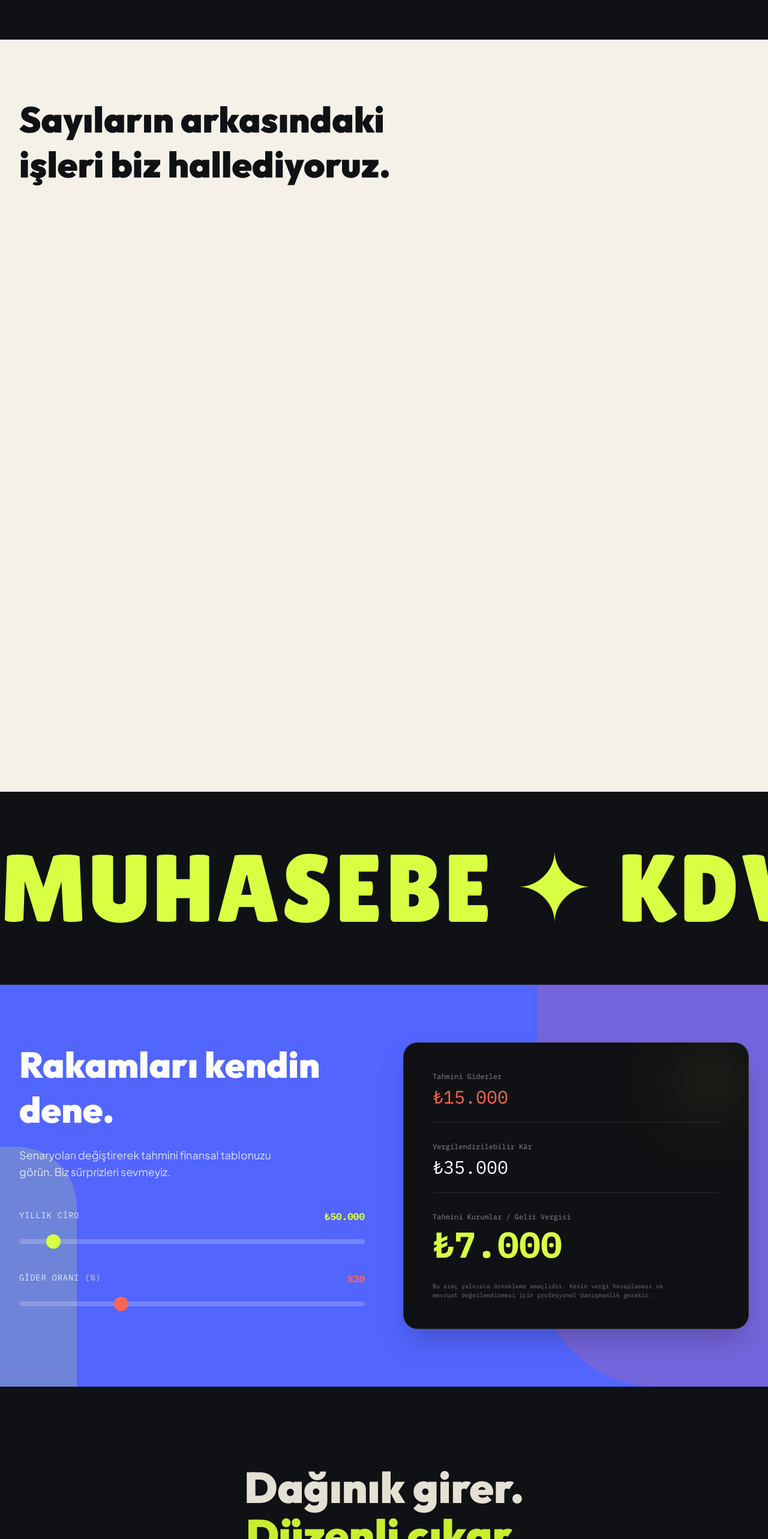
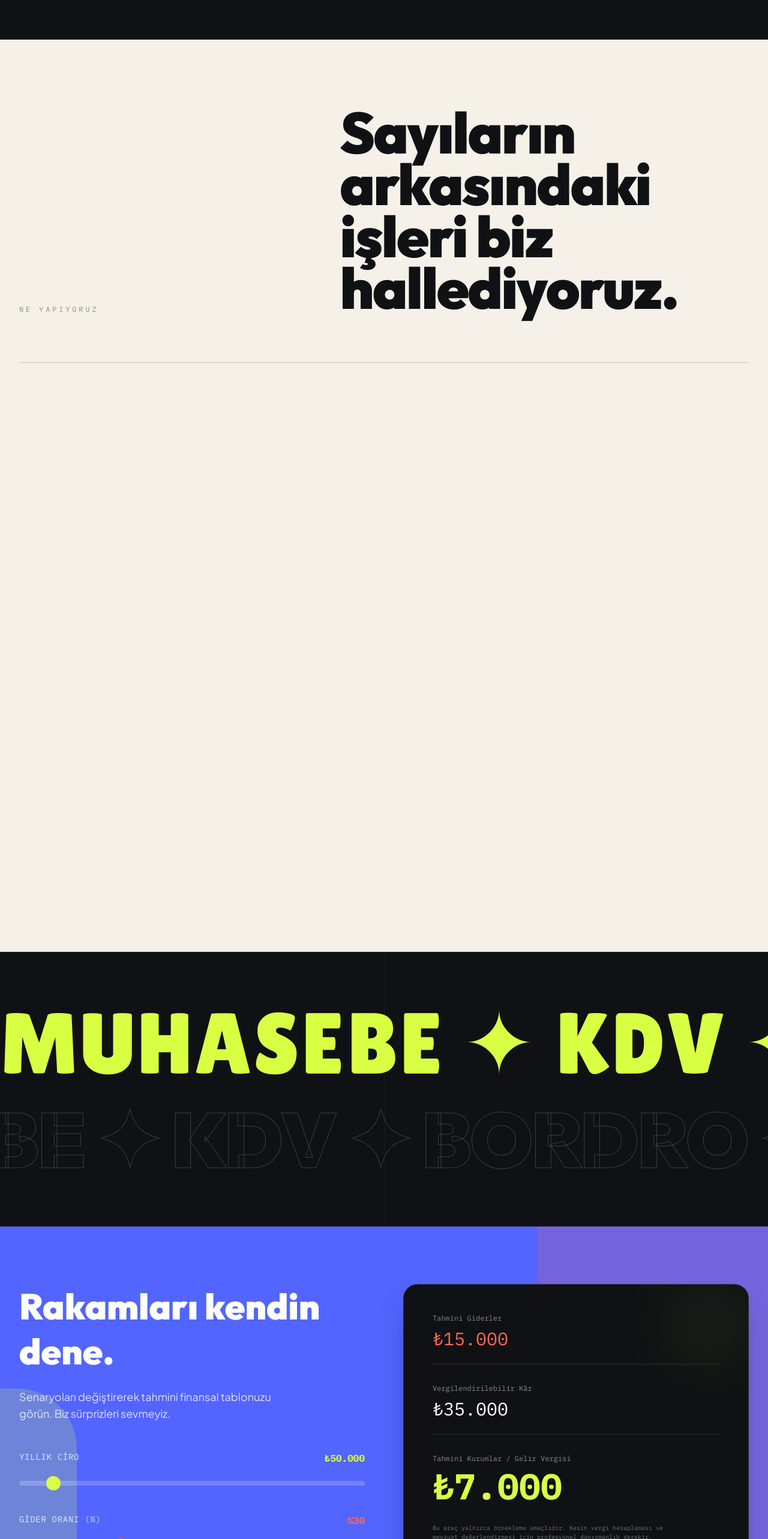
Before and after one commit to omeryigitler/muhasebe, a React (Vite) app: page / in a window 1280 px wide. Shown: the part 4094-6660 px from the top of the page at 60% size. Built offline with nearby package versions, Linux system fonts and the light colour scheme.

Commit message:
feat: make services and ledger motion more editorial

```diff
--- a/src/components/ChaosToOrder.tsx
+++ b/src/components/ChaosToOrder.tsx
@@ -7,79 +7,142 @@ import { useLanguage } from '../context/LanguageContext';
 gsap.registerPlugin(useGSAP, ScrollTrigger);
 
 export const ChaosToOrder = () => {
-  const { t } = useLanguage();
-  const container = useRef<HTMLDivElement>(null);
-  const itemsRef = useRef<(HTMLDivElement | null)[]>([]);
+  const { t, language } = useLanguage();
+  const container = useRef<HTMLElement>(null);
 
-  const scatteredItems = [
-    { text: t('chaos.items.0'), style: 'text-2xl font-mono border-b-2 border-red-500 pb-1 rotate-6' },
-    { text: '€829.40', style: 'text-5xl font-mono text-acid-lime -rotate-12' },
-    { text: t('chaos.items.1'), style: 'text-4xl font-display bg-electric-blue text-white px-4 py-2 rotate-12' },
-    { text: t('chaos.items.2'), style: 'text-xl tracking-[0.5em] rotate-3' },
-    { text: '12/08', style: 'text-3xl font-mono text-coral -rotate-6' },
-    { text: '+€3,420', style: 'text-4xl font-mono bg-white text-deep-ink px-4 py-1 rotate-6' },
-    { text: '−€875', style: 'text-3xl font-mono text-red-500 -rotate-3' },
-    { text: t('chaos.items.3'), style: 'text-xl border border-white/30 p-2 border-dashed rotate-12' },
-    { text: '%', style: 'text-8xl font-display text-vivid-purple opacity-50 -rotate-12' },
-  ];
+  const rows = language === 'tr'
+    ? [
+        ['FATURA 0294', 'SATIŞ', '+₺34.200'],
+        ['FİŞ 1182', 'GİDER', '−₺8.750'],
+        ['BANKA 08/12', 'TAHSİLAT', '+₺12.400'],
+        ['BORDRO 08', 'PERSONEL', '−₺19.680'],
+        ['KDV 08', 'VERGİ', '−₺3.420'],
+      ]
+    : [
+        ['INVOICE 0294', 'SALES', '+₺34,200'],
+        ['RECEIPT 1182', 'EXPENSE', '−₺8,750'],
+        ['BANK 08/12', 'COLLECTION', '+₺12,400'],
+        ['PAYROLL 08', 'PEOPLE', '−₺19,680'],
+        ['VAT 08', 'TAX', '−₺3,420'],
+      ];
 
   useGSAP(() => {
-    // Initial random scattered positions (limited Y bounds to avoid overlapping with text)
-    itemsRef.current.forEach((item, i) => {
-      if (!item) return;
-      gsap.set(item, {
-        x: () => gsap.utils.random(-300, 300),
-        y: () => gsap.utils.random(-150, 200),
-        rotation: () => gsap.utils.random(-45, 45),
-        scale: () => gsap.utils.random(0.8, 1.2),
+    const ledgerRows = gsap.utils.toArray<HTMLElement>('.ledger-row');
+    const rules = gsap.utils.toArray<HTMLElement>('.ledger-rule');
+
+    ledgerRows.forEach((row) => {
+      gsap.set(row, {
+        x: gsap.utils.random(-260, 260),
+        y: gsap.utils.random(-120, 160),
+        rotation: gsap.utils.random(-18, 18),
+        scale: gsap.utils.random(0.86, 1.08),
+        opacity: 0.5,
       });
     });
+    gsap.set(rules, { scaleX: 0, transformOrigin: 'left center' });
+    gsap.set('.ledger-header, .ledger-total', { autoAlpha: 0, y: 20 });
 
-    const tl = gsap.timeline({
+    const timeline = gsap.timeline({
       scrollTrigger: {
         trigger: container.current,
-        start: 'top 30%',
-        end: 'bottom 80%',
+        start: 'top 35%',
+        end: 'bottom 70%',
         scrub: 1,
-      }
+      },
     });
 
-    // Snap to order
-    itemsRef.current.forEach((item, i) => {
-      if (!item) return;
-      tl.to(item, {
+    ledgerRows.forEach((row, index) => {
+      timeline.to(row, {
         x: 0,
         y: 0,
         rotation: 0,
         scale: 1,
-        ease: 'power2.inOut',
-      }, 0); // all start at the same time
+        opacity: 1,
+        duration: 0.8,
+        ease: 'power3.inOut',
+      }, index * 0.08);
     });
 
-  }, { scope: container });
+    timeline.to(rules, {
+      scaleX: 1,
+      stagger: 0.05,
+      duration: 0.45,
+      ease: 'power2.out',
+    }, 0.35);
+
+    timeline.to('.ledger-header', {
+      autoAlpha: 1,
+      y: 0,
+      duration: 0.35,
+    }, 0.55);
+
+    timeline.to('.ledger-total', {
+      autoAlpha: 1,
+      y: 0,
+      duration: 0.45,
+      ease: 'back.out(1.4)',
+    }, 0.72);
+  }, { scope: container, dependencies: [language] });
 
   return (
-    <section ref={container} className="py-32 px-4 bg-deep-ink text-warm-paper overflow-hidden flex flex-col justify-center items-center relative">
-      <div className="text-center z-10 relative mix-blend-difference mb-32">
-        <h2 className="text-5xl md:text-7xl font-display leading-[1.1]">
-          {t('chaos.t1')}<br/>
-          <span className="text-acid-lime">{t('chaos.t2')}</span>
-        </h2>
+    <section ref={container} className="relative bg-deep-ink text-warm-paper py-36 px-4 md:px-8 overflow-hidden min-h-[110vh] flex items-center">
+      <div className="absolute inset-0 pointer-events-none">
+        <span className="absolute top-[12%] left-[7%] text-[8rem] font-display text-coral/10 rotate-12">%</span>
+        <span className="absolute bottom-[10%] right-[6%] text-[10rem] font-display text-electric-blue/10 -rotate-12">€</span>
       </div>
 
-      <div className="relative w-full max-w-4xl min-h-[300px] flex items-center justify-center">
-        {/* We use a grid for the ordered state, but items are initially scattered using GSAP absolute transforms */}
-        <div className="grid grid-cols-2 md:grid-cols-3 gap-8 w-full justify-items-center items-center pointer-events-none">
-          {scatteredItems.map((item, i) => (
-            <div
-              key={i}
-              ref={el => itemsRef.current[i] = el}
-              className={`whitespace-nowrap transition-colors duration-1000 ${item.style}`}
-              style={{ willChange: 'transform' }}
-            >
-              {item.text}
+      <div className="max-w-6xl mx-auto w-full relative z-10">
+        <div className="grid grid-cols-1 lg:grid-cols-[0.9fr_1.4fr] gap-10 lg:gap-20 items-end mb-20">
+          <div>
+            <p className="font-mono text-xs uppercase tracking-[0.3em] text-acid-lime mb-5">
+              {language === 'tr' ? 'Evraktan sisteme' : 'From paperwork to system'}
+            </p>
+            <h2 className="font-display text-5xl md:text-7xl leading-[0.94]">
+              {t('chaos.t1')}<br />
+              <span className="text-acid-lime">{t('chaos.t2')}</span>
+            </h2>
+          </div>
+          <p className="text-lg md:text-xl text-white/55 max-w-xl lg:justify-self-end">
+            {language === 'tr'
+              ? 'Dağınık belgeler tek tek kaybolmaz. Her hareket sınıflanır, satıra oturur ve sonunda okunabilir bir finansal tabloya dönüşür.'
+              : 'Nothing disappears inside a pile. Every movement gets classified, lands on a ledger line, and becomes a financial picture you can actually read.'}
+          </p>
+        </div>
+
+        <div className="relative bg-[#15171B] border border-white/10 rounded-[28px] p-5 md:p-8 shadow-2xl overflow-hidden">
+          <div className="ledger-header grid grid-cols-[1.2fr_0.8fr_auto] gap-4 pb-4 font-mono text-[10px] md:text-xs uppercase tracking-[0.24em] text-white/30">
+            <span>{language === 'tr' ? 'Belge' : 'Document'}</span>
+            <span>{language === 'tr' ? 'Kategori' : 'Category'}</span>
+            <span className="text-right">{language === 'tr' ? 'Tutar' : 'Amount'}</span>
+          </div>
+
+          <div>
+            {rows.map((row) => (
+              <div key={row[0]} className="relative">
+                <div className="ledger-rule absolute top-0 left-0 right-0 h-px bg-white/10" />
+                <div className="ledger-row grid grid-cols-[1.2fr_0.8fr_auto] gap-4 items-center py-5 md:py-6 font-mono will-change-transform">
+                  <span className="text-sm md:text-base text-white/80">{row[0]}</span>
+                  <span className="text-[10px] md:text-xs uppercase tracking-[0.2em] text-white/35">{row[1]}</span>
+                  <span className={`text-right text-base md:text-lg ${row[2].startsWith('+') ? 'text-acid-lime' : 'text-coral'}`}>
+                    {row[2]}
+                  </span>
+                </div>
+              </div>
+            ))}
+          </div>
+
+          <div className="ledger-rule h-px bg-white/10" />
+          <div className="ledger-total flex flex-col md:flex-row md:items-end justify-between gap-4 pt-7">
+            <div>
+              <p className="font-mono text-[10px] uppercase tracking-[0.24em] text-white/30 mb-2">
+                {language === 'tr' ? 'Net hareket' : 'Net movement'}
+              </p>
+              <p className="font-display text-4xl md:text-6xl text-acid-lime">+₺14.750</p>
             </div>
-          ))}
+            <p className="font-mono text-xs text-white/35 max-w-xs md:text-right">
+              {language === 'tr' ? '5 belge → 5 sınıflandırılmış kayıt → 1 okunabilir sonuç' : '5 documents → 5 classified entries → 1 readable result'}
+            </p>
+          </div>
         </div>
       </div>
     </section>
--- a/src/components/KineticMarquee.tsx
+++ b/src/components/KineticMarquee.tsx
@@ -8,33 +8,80 @@ gsap.registerPlugin(useGSAP, ScrollTrigger);
 
 export const KineticMarquee = () => {
   const { t } = useLanguage();
-  const container = useRef<HTMLDivElement>(null);
-  const textRef = useRef<HTMLDivElement>(null);
+  const container = useRef<HTMLElement>(null);
+  const topTrack = useRef<HTMLDivElement>(null);
+  const bottomTrack = useRef<HTMLDivElement>(null);
 
   useGSAP(() => {
-    // Simple scrub animation based on scroll
-    gsap.to(textRef.current, {
-      xPercent: -20,
+    const skewTop = gsap.quickTo(topTrack.current, 'skewX', { duration: 0.25, ease: 'power3.out' });
+    const skewBottom = gsap.quickTo(bottomTrack.current, 'skewX', { duration: 0.25, ease: 'power3.out' });
+    const scaleTop = gsap.quickTo(topTrack.current, 'scaleY', { duration: 0.3, ease: 'power3.out' });
+
+    gsap.to(topTrack.current, {
+      xPercent: -22,
       ease: 'none',
       scrollTrigger: {
         trigger: container.current,
         start: 'top bottom',
         end: 'bottom top',
-        scrub: 1,
-      }
+        scrub: 0.7,
+      },
     });
+
+    gsap.fromTo(bottomTrack.current, { xPercent: -18 }, {
+      xPercent: 4,
+      ease: 'none',
+      scrollTrigger: {
+        trigger: container.current,
+        start: 'top bottom',
+        end: 'bottom top',
+        scrub: 0.7,
+      },
+    });
+
+    const velocityTrigger = ScrollTrigger.create({
+      trigger: container.current,
+      start: 'top bottom',
+      end: 'bottom top',
+      onUpdate: (self) => {
+        const velocity = gsap.utils.clamp(-13, 13, self.getVelocity() / 220);
+        skewTop(velocity);
+        skewBottom(-velocity * 0.7);
+        scaleTop(1 + Math.min(Math.abs(velocity) / 80, 0.08));
+      },
+      onLeave: () => {
+        skewTop(0);
+        skewBottom(0);
+        scaleTop(1);
+      },
+      onLeaveBack: () => {
+        skewTop(0);
+        skewBottom(0);
+        scaleTop(1);
+      },
+    });
+
+    return () => velocityTrigger.kill();
   }, { scope: container });
 
   const text = t('marquee');
 
   return (
-    <section ref={container} className="py-20 bg-deep-ink text-acid-lime overflow-hidden flex items-center border-y border-white/5">
+    <section ref={container} className="relative py-14 md:py-20 bg-deep-ink overflow-hidden border-y border-white/5">
+      <div className="absolute inset-y-0 left-1/2 w-px bg-white/5" />
       <div
-        ref={textRef}
-        className="whitespace-nowrap font-playful text-7xl md:text-8xl lg:text-[10rem] tracking-wide"
-        style={{ width: '200%' }}
+        ref={topTrack}
+        className="whitespace-nowrap font-playful text-6xl md:text-8xl lg:text-[9rem] leading-none tracking-wide text-acid-lime will-change-transform"
+        style={{ width: '240%', transformOrigin: 'center' }}
       >
-        {text.repeat(4)}
+        {text.repeat(5)}
+      </div>
+      <div
+        ref={bottomTrack}
+        className="mt-4 md:mt-6 whitespace-nowrap font-display font-black text-5xl md:text-7xl lg:text-[8rem] leading-none tracking-tight text-transparent opacity-45 will-change-transform"
+        style={{ width: '240%', WebkitTextStroke: '1px rgba(245,241,232,0.45)' }}
+      >
+        {text.repeat(5)}
       </div>
     </section>
   );
--- a/src/components/Services.tsx
+++ b/src/components/Services.tsx
@@ -2,74 +2,115 @@ import React, { useRef } from 'react';
 import gsap from 'gsap';
 import { useGSAP } from '@gsap/react';
 import { ScrollTrigger } from 'gsap/ScrollTrigger';
-import { cn } from '../utils/cn';
 import { useLanguage } from '../context/LanguageContext';
 
 gsap.registerPlugin(useGSAP, ScrollTrigger);
 
 export const Services = () => {
-  const { t } = useLanguage();
-  const container = useRef<HTMLDivElement>(null);
+  const { t, language } = useLanguage();
+  const container = useRef<HTMLElement>(null);
 
-  const services = [
-    { id: '01', title: t('services.01'), color: 'bg-electric-blue text-white', span: 'col-span-1 md:col-span-2 md:row-span-2' },
-    { id: '02', title: t('services.02'), color: 'bg-acid-lime text-deep-ink', span: 'col-span-1' },
-    { id: '03', title: t('services.03'), color: 'bg-coral text-deep-ink', span: 'col-span-1' },
-    { id: '04', title: t('services.04'), color: 'bg-[#1A1C21] text-warm-paper', span: 'col-span-1 md:col-span-2' },
-    { id: '05', title: t('services.05'), color: 'bg-[#FF90E8] text-deep-ink', span: 'col-span-1 md:row-span-2' },
-    { id: '06', title: t('services.06'), color: 'bg-[#00E5FF] text-deep-ink', span: 'col-span-1' },
+  const details = language === 'tr'
+    ? [
+        'Günlük kayıtlar, banka hareketleri ve düzenli defter akışı.',
+        'KDV takibi, beyan dönemleri ve vergi görünürlüğü.',
+        'Maaş, kesinti ve ödeme sürecinin tek takvimde yönetimi.',
+        'Kuruluş sürecinden ilk finansal düzene kadar temiz başlangıç.',
+        'Toplamları değil, değişimin nedenini gösteren yönetim görünümü.',
+        'Karar vermeden önce rakamların ne söylediğini birlikte okuma.',
+      ]
+    : [
+        'Daily entries, bank movements, and a bookkeeping flow that stays clean.',
+        'VAT tracking, filing periods, and tax visibility before deadlines.',
+        'Payroll, deductions, and payment timing managed on one clear timeline.',
+        'A clean financial setup from incorporation through the first reporting cycle.',
+        'Management reporting that explains the movement, not only the total.',
+        'Advisory that turns accounting information into a decision you can use.',
+      ];
+
+  const accents = [
+    'bg-electric-blue text-white',
+    'bg-acid-lime text-deep-ink',
+    'bg-coral text-deep-ink',
+    'bg-vivid-purple text-white',
+    'bg-[#FF90E8] text-deep-ink',
+    'bg-[#00E5FF] text-deep-ink',
   ];
 
+  const symbols = ['+', '%', '€', '→', '=', '?'];
+  const hoverText = ['group-hover:text-white', 'group-hover:text-deep-ink', 'group-hover:text-deep-ink', 'group-hover:text-white', 'group-hover:text-deep-ink', 'group-hover:text-deep-ink'];
+
+  const services = Array.from({ length: 6 }, (_, index) => ({
+    id: String(index + 1).padStart(2, '0'),
+    title: t(`services.0${index + 1}`),
+    description: details[index],
+    accent: accents[index],
+    symbol: symbols[index],
+    hoverText: hoverText[index],
+  }));
+
   useGSAP(() => {
-    const cards = gsap.utils.toArray('.service-card') as HTMLElement[];
-
-    cards.forEach((card, i) => {
-      gsap.from(card, {
+    const rows = gsap.utils.toArray<HTMLElement>('.service-row');
+    rows.forEach((row, index) => {
+      const direction = index % 2 === 0 ? -1 : 1;
+      gsap.from(row, {
+        x: 70 * direction,
+        opacity: 0,
+        duration: 0.9,
+        ease: 'power3.out',
         scrollTrigger: {
-          trigger: card,
-          start: 'top bottom-=100',
+          trigger: row,
+          start: 'top 88%',
           toggleActions: 'play none none reverse',
         },
-        y: 50,
-        opacity: 0,
-        duration: 0.8,
-        ease: 'power3.out',
-        delay: (i % 3) * 0.1
       });
     });
-  }, { scope: container });
+  }, { scope: container, dependencies: [language] });
 
   return (
-    <section id="services" ref={container} className="py-24 px-4 md:px-8 bg-warm-paper text-deep-ink">
+    <section id="services" ref={container} className="bg-warm-paper text-deep-ink py-28 px-4 md:px-8 overflow-hidden">
       <div className="max-w-7xl mx-auto">
-        <h2 className="text-4xl md:text-6xl font-display mb-16 max-w-2xl leading-tight">
-          {t('services.title')}
-        </h2>
+        <div className="grid grid-cols-1 lg:grid-cols-[1fr_1.5fr] gap-8 lg:gap-20 mb-20 items-end">
+          <p className="font-mono text-xs uppercase tracking-[0.32em] text-deep-ink/45">
+            {language === 'tr' ? 'Ne yapıyoruz' : 'What we do'}
+          </p>
+          <h2 className="font-display text-5xl md:text-7xl lg:text-8xl leading-[0.9] tracking-tight max-w-4xl">
+            {t('services.title')}
+          </h2>
+        </div>
 
-        <div className="grid grid-cols-1 md:grid-cols-3 lg:grid-cols-4 gap-4 auto-rows-[200px]">
-          {services.map((s) => (
-            <div
-              key={s.id}
-              className={cn(
-                "service-card group relative p-6 rounded-2xl overflow-hidden flex flex-col justify-between transition-all duration-500 ease-out hover:-translate-y-2 hover:shadow-[0_20px_40px_-15px_rgba(0,0,0,0.5)] border border-transparent hover:border-white/20",
-                s.color,
-                s.span
-              )}
+        <div className="border-t border-deep-ink/20">
+          {services.map((service) => (
+            <article
+              key={service.id}
+              className="service-row group relative border-b border-deep-ink/20 overflow-hidden"
             >
-              <div className="absolute inset-0 bg-gradient-to-t from-black/20 to-transparent opacity-0 group-hover:opacity-100 transition-opacity duration-500" />
+              <div className={`absolute inset-0 ${service.accent} translate-y-full group-hover:translate-y-0 transition-transform duration-500 ease-[cubic-bezier(.2,.8,.2,1)]`} />
 
-              <div className="absolute top-0 right-0 p-6 opacity-20 font-mono text-8xl -translate-y-4 translate-x-4 group-hover:scale-110 group-hover:opacity-30 transition-all duration-500">
-                {['+','-','×','÷','%','='][parseInt(s.id)-1]}
+              <div className={`relative z-10 grid grid-cols-[52px_1fr_auto] md:grid-cols-[80px_1.25fr_1fr_100px] gap-4 md:gap-8 items-center py-8 md:py-10 px-2 md:px-4 transition-colors duration-300 ${service.hoverText}`}>
+                <span className="font-mono text-xs md:text-sm opacity-45 group-hover:opacity-80 transition-opacity">
+                  {service.id}
+                </span>
+
+                <h3 className="font-display text-3xl sm:text-4xl md:text-5xl lg:text-6xl leading-none tracking-tight">
+                  {service.title}
+                </h3>
+
+                <p className="hidden md:block text-sm lg:text-base leading-relaxed max-w-md opacity-55 group-hover:opacity-80 transition-opacity">
+                  {service.description}
+                </p>
+
+                <div className="justify-self-end overflow-hidden w-12 h-12 md:w-16 md:h-16 flex items-center justify-center">
+                  <span className="font-display text-5xl md:text-7xl leading-none transition-transform duration-500 group-hover:rotate-12 group-hover:scale-125">
+                    {service.symbol}
+                  </span>
+                </div>
               </div>
 
-              <div className="font-mono text-xl opacity-70 transition-transform duration-500 group-hover:scale-110 origin-top-left relative z-10">
-                {s.id}
-              </div>
-
-              <h3 className="text-3xl font-display mt-auto transition-transform duration-500 group-hover:translate-x-2 relative z-10">
-                {s.title}
-              </h3>
-            </div>
+              <p className="relative z-10 md:hidden pb-7 px-[68px] text-sm leading-relaxed opacity-55 group-hover:opacity-80 transition-opacity">
+                {service.description}
+              </p>
+            </article>
           ))}
         </div>
       </div>
```
